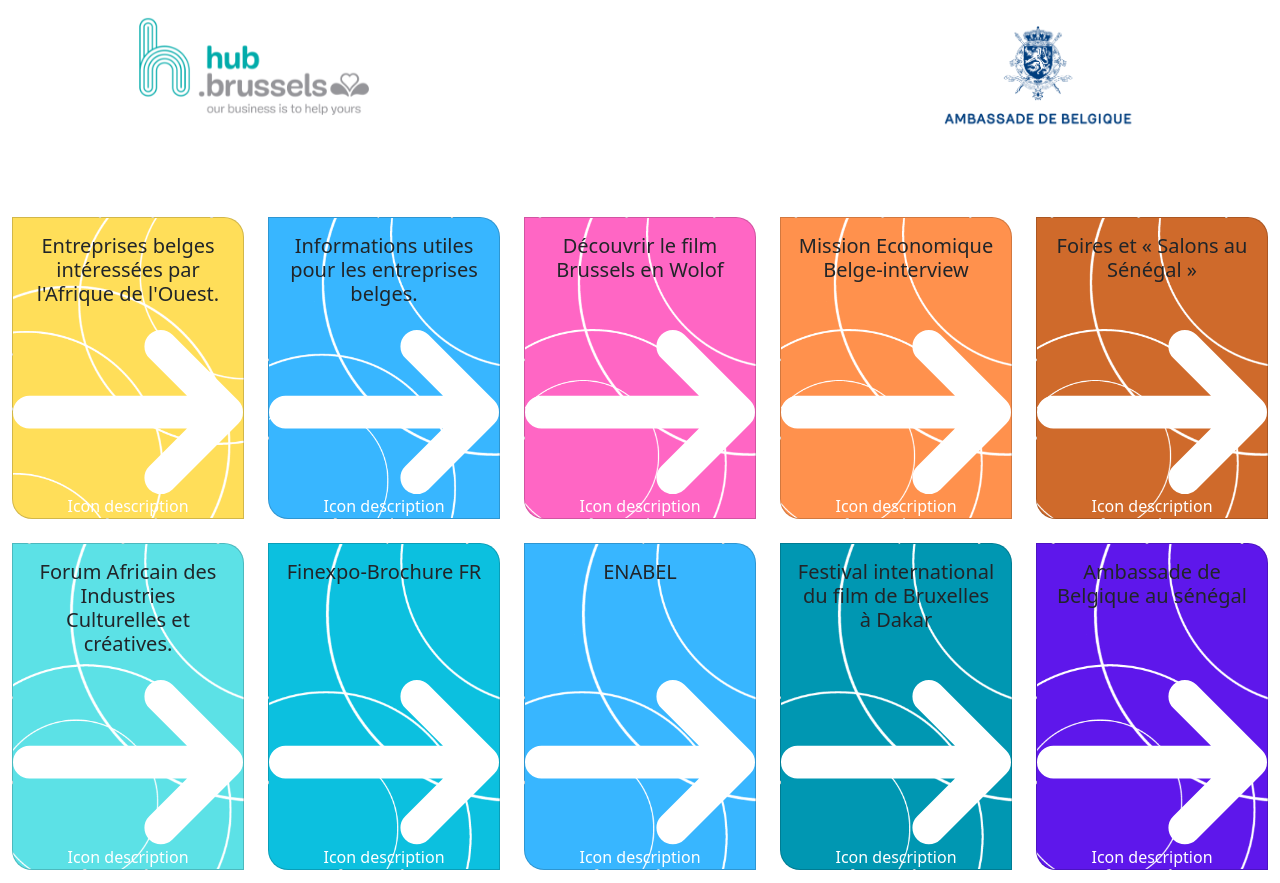
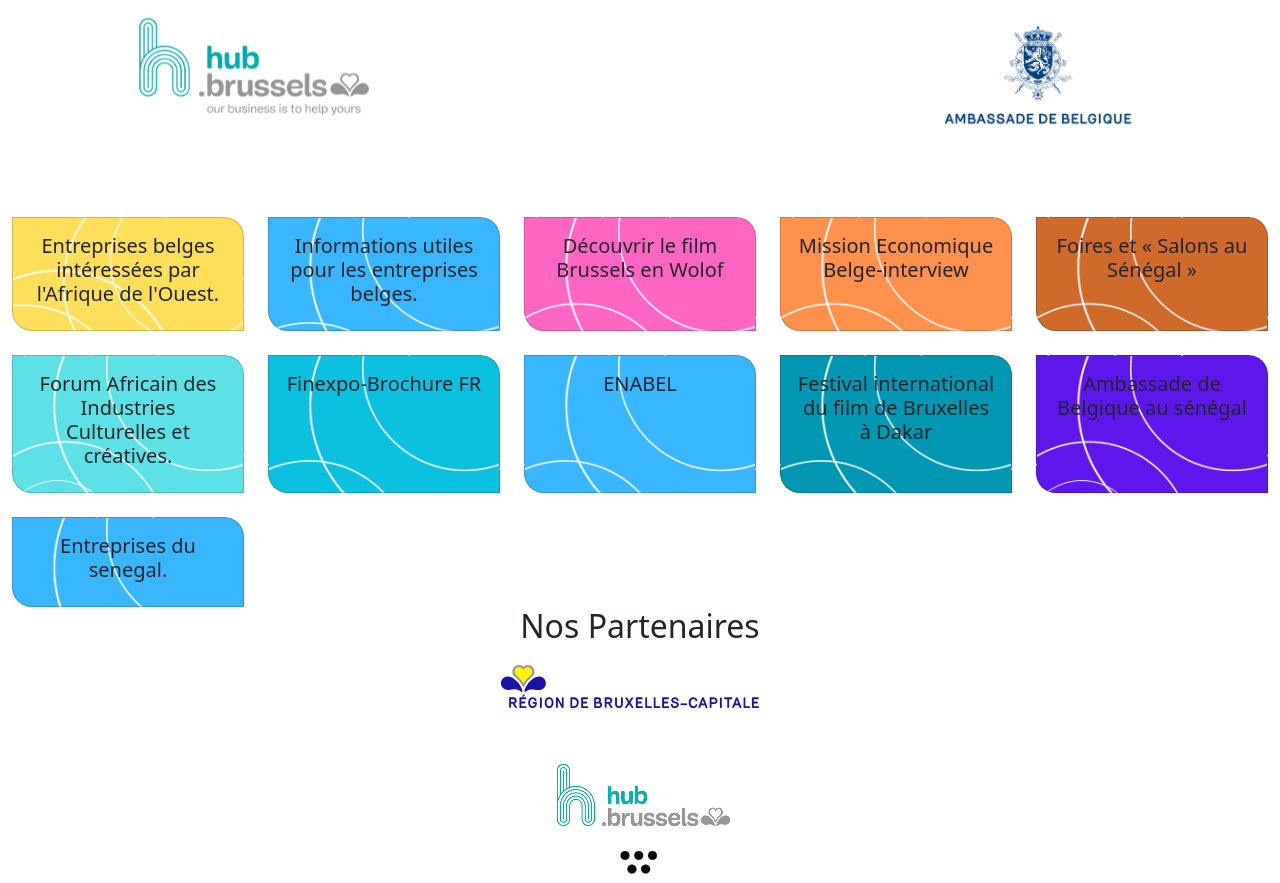
Before and after one commit to mafallseye/refontesitebelge, a Vue app: page / in a window 1280 px wide. Shown: the top 883 px of the page. Built offline with nearby package versions, Linux system fonts and the light colour scheme.

Commit message:
new commit

```diff
--- a/src/components/Mybody.vue
+++ b/src/components/Mybody.vue
@@ -10,12 +10,12 @@
         <!-- <p class="card-text  text-center">Entreprises belges intéressées par l'Afrique de  l'Ouest</p> -->
 
       </div>
-      <button type="button" class="text-white  text-sm p-3.5 text-center inline-flex items-center mr-2 dark:bg-blue-600 dark:hover:bg-blue-700 dark:focus:ring-blue-800">
+      <!-- <button type="button" class="text-white  text-sm p-3.5 text-center inline-flex items-center mr-2 dark:bg-blue-600 dark:hover:bg-blue-700 dark:focus:ring-blue-800">
   <svg class="w-4 h-4" aria-hidden="true" xmlns="http://www.w3.org/2000/svg" fill="none" viewBox="0 0 14 10">
     <path stroke="currentColor" stroke-linecap="round" stroke-linejoin="round" stroke-width="2" d="M1 5h12m0 0L9 1m4 4L9 9"/>
   </svg>
   <span class="sr-only">Icon description</span>
-</button>
+</button> -->
     </div>
     </a>
   </div>
@@ -28,12 +28,12 @@
         <!-- <p class="card-text text-center ">Informations utiles pour  les entreprises belges.</p> -->
 
       </div>
-      <button type="button" class="text-white  text-sm p-3.5 text-center inline-flex items-center mr-2 dark:bg-blue-600 dark:hover:bg-blue-700 dark:focus:ring-blue-800">
+      <!-- <button type="button" class="text-white  text-sm p-3.5 text-center inline-flex items-center mr-2 dark:bg-blue-600 dark:hover:bg-blue-700 dark:focus:ring-blue-800">
   <svg class="w-4 h-4" aria-hidden="true" xmlns="http://www.w3.org/2000/svg" fill="none" viewBox="0 0 14 10">
     <path stroke="currentColor" stroke-linecap="round" stroke-linejoin="round" stroke-width="2" d="M1 5h12m0 0L9 1m4 4L9 9"/>
   </svg>
   <span class="sr-only">Icon description</span>
-</button>
+</button> -->
     </div>
     </a>
 
@@ -48,12 +48,12 @@
         <!-- <p class="card-text text-center "> le  film Brussels est traduit en Wolof</p> -->
 
       </div>
-      <button type="button" class="text-white  text-sm p-3.5 text-center inline-flex items-center mr-2 dark:bg-blue-600 dark:hover:bg-blue-700 dark:focus:ring-blue-800">
+      <!-- <button type="button" class="text-white  text-sm p-3.5 text-center inline-flex items-center mr-2 dark:bg-blue-600 dark:hover:bg-blue-700 dark:focus:ring-blue-800">
   <svg class="w-4 h-4" aria-hidden="true" xmlns="http://www.w3.org/2000/svg" fill="none" viewBox="0 0 14 10">
     <path stroke="currentColor" stroke-linecap="round" stroke-linejoin="round" stroke-width="2" d="M1 5h12m0 0L9 1m4 4L9 9"/>
   </svg>
   <span class="sr-only">Icon description</span>
-</button>
+</button> -->
     </div>
     </a>
   </div>
@@ -69,12 +69,12 @@
           </p> -->
 
         </div>
-        <button type="button" class="text-white  text-sm p-3.5 text-center inline-flex items-center mr-2 dark:bg-blue-600 dark:hover:bg-blue-700 dark:focus:ring-blue-800">
+        <!-- <button type="button" class="text-white  text-sm p-3.5 text-center inline-flex items-center mr-2 dark:bg-blue-600 dark:hover:bg-blue-700 dark:focus:ring-blue-800">
   <svg class="w-4 h-4" aria-hidden="true" xmlns="http://www.w3.org/2000/svg" fill="none" viewBox="0 0 14 10">
     <path stroke="currentColor" stroke-linecap="round" stroke-linejoin="round" stroke-width="2" d="M1 5h12m0 0L9 1m4 4L9 9"/>
   </svg>
   <span class="sr-only">Icon description</span>
-</button>
+</button> -->
       </div>
     </a>
   </div>
@@ -90,12 +90,12 @@
 
 
         </div>
-        <button type="button" class="text-white  text-sm p-3.5 text-center inline-flex items-center mr-2 dark:bg-blue-600 dark:hover:bg-blue-700 dark:focus:ring-blue-800">
+        <!-- <button type="button" class="text-white  text-sm p-3.5 text-center inline-flex items-center mr-2 dark:bg-blue-600 dark:hover:bg-blue-700 dark:focus:ring-blue-800">
   <svg class="w-4 h-4" aria-hidden="true" xmlns="http://www.w3.org/2000/svg" fill="none" viewBox="0 0 14 10">
     <path stroke="currentColor" stroke-linecap="round" stroke-linejoin="round" stroke-width="2" d="M1 5h12m0 0L9 1m4 4L9 9"/>
   </svg>
   <span class="sr-only">Icon description</span>
-</button>
+</button> -->
       </div>
     </a>
   </div>
@@ -108,12 +108,12 @@
         <!-- <p class="card-text text-center">Forum Africain des Industries Culturelles et créatives</p> -->
 
       </div>
-      <button type="button" class="text-white  text-sm p-3.5 text-center inline-flex items-center mr-2 dark:bg-blue-600 dark:hover:bg-blue-700 dark:focus:ring-blue-800">
+      <!-- <button type="button" class="text-white  text-sm p-3.5 text-center inline-flex items-center mr-2 dark:bg-blue-600 dark:hover:bg-blue-700 dark:focus:ring-blue-800">
   <svg class="w-4 h-4" aria-hidden="true" xmlns="http://www.w3.org/2000/svg" fill="none" viewBox="0 0 14 10">
     <path stroke="currentColor" stroke-linecap="round" stroke-linejoin="round" stroke-width="2" d="M1 5h12m0 0L9 1m4 4L9 9"/>
   </svg>
   <span class="sr-only">Icon description</span>
-</button>
+</button> -->
     </div>
     </a>
   </div>
@@ -129,12 +129,12 @@
 services afférents.</p> -->
 
       </div>
-      <button type="button" class="text-white  text-sm p-3.5 text-center inline-flex items-center mr-2 dark:bg-blue-600 dark:hover:bg-blue-700 dark:focus:ring-blue-800">
+      <!-- <button type="button" class="text-white  text-sm p-3.5 text-center inline-flex items-center mr-2 dark:bg-blue-600 dark:hover:bg-blue-700 dark:focus:ring-blue-800">
   <svg class="w-4 h-4" aria-hidden="true" xmlns="http://www.w3.org/2000/svg" fill="none" viewBox="0 0 14 10">
     <path stroke="currentColor" stroke-linecap="round" stroke-linejoin="round" stroke-width="2" d="M1 5h12m0 0L9 1m4 4L9 9"/>
   </svg>
   <span class="sr-only">Icon description</span>
-</button>
+</button> -->
     </div>
     </a>
   </div>
@@ -148,12 +148,12 @@
           <!-- <p class="card-text text-center">Enabel est l’agence de développement du gouvernement fédéral belge</p> -->
 
         </div>
-        <button type="button" class="text-white  text-sm p-3.5 text-center inline-flex items-center mr-2 dark:bg-blue-600 dark:hover:bg-blue-700 dark:focus:ring-blue-800">
+        <!-- <button type="button" class="text-white  text-sm p-3.5 text-center inline-flex items-center mr-2 dark:bg-blue-600 dark:hover:bg-blue-700 dark:focus:ring-blue-800">
   <svg class="w-4 h-4" aria-hidden="true" xmlns="http://www.w3.org/2000/svg" fill="none" viewBox="0 0 14 10">
     <path stroke="currentColor" stroke-linecap="round" stroke-linejoin="round" stroke-width="2" d="M1 5h12m0 0L9 1m4 4L9 9"/>
   </svg>
   <span class="sr-only">Icon description</span>
-</button>
+</button> -->
       </div>
     </a>
   </div>
@@ -167,12 +167,12 @@
           <!-- <p class="card-text text-center">FIFB - Du 14 au 18 Novembre 2023 </p> -->
 
         </div>
-        <button type="button" class="text-white  text-sm p-3.5 text-center inline-flex items-center mr-2 dark:bg-blue-600 dark:hover:bg-blue-700 dark:focus:ring-blue-800">
+        <!-- <button type="button" class="text-white  text-sm p-3.5 text-center inline-flex items-center mr-2 dark:bg-blue-600 dark:hover:bg-blue-700 dark:focus:ring-blue-800">
   <svg class="w-4 h-4" aria-hidden="true" xmlns="http://www.w3.org/2000/svg" fill="none" viewBox="0 0 14 10">
     <path stroke="currentColor" stroke-linecap="round" stroke-linejoin="round" stroke-width="2" d="M1 5h12m0 0L9 1m4 4L9 9"/>
   </svg>
   <span class="sr-only">Icon description</span>
-</button>
+</button> -->
       </div>
     </a>
   </div>
@@ -186,12 +186,12 @@
             <!-- <p class="card-text text-center">Toutes les informations pratiques sur notre Ambassade à Dakar.</p> -->
 
           </div>
-          <button type="button" class="text-white  text-sm p-3.5 text-center inline-flex items-center mr-2 dark:bg-blue-600 dark:hover:bg-blue-700 dark:focus:ring-blue-800">
+          <!-- <button type="button" class="text-white  text-sm p-3.5 text-center inline-flex items-center mr-2 dark:bg-blue-600 dark:hover:bg-blue-700 dark:focus:ring-blue-800">
   <svg class="w-4 h-4" aria-hidden="true" xmlns="http://www.w3.org/2000/svg" fill="none" viewBox="0 0 14 10">
     <path stroke="currentColor" stroke-linecap="round" stroke-linejoin="round" stroke-width="2" d="M1 5h12m0 0L9 1m4 4L9 9"/>
   </svg>
   <span class="sr-only">Icon description</span>
-</button>
+</button> -->
         </div>
     </a>
   </div>
@@ -204,12 +204,12 @@
         <!-- <p class="card-text text-center ">Informations utiles pour  les entreprises belges.</p> -->
 
       </div>
-      <button type="button" class="text-white  text-sm p-3.5 text-center inline-flex items-center mr-2 dark:bg-blue-600 dark:hover:bg-blue-700 dark:focus:ring-blue-800">
+      <!-- <button type="button" class="text-white  text-sm p-3.5 text-center inline-flex items-center mr-2 dark:bg-blue-600 dark:hover:bg-blue-700 dark:focus:ring-blue-800">
   <svg class="w-4 h-4" aria-hidden="true" xmlns="http://www.w3.org/2000/svg" fill="none" viewBox="0 0 14 10">
     <path stroke="currentColor" stroke-linecap="round" stroke-linejoin="round" stroke-width="2" d="M1 5h12m0 0L9 1m4 4L9 9"/>
   </svg>
   <span class="sr-only">Icon description</span>
-</button>
+</button> -->
     </div>
     </a>
 
```
